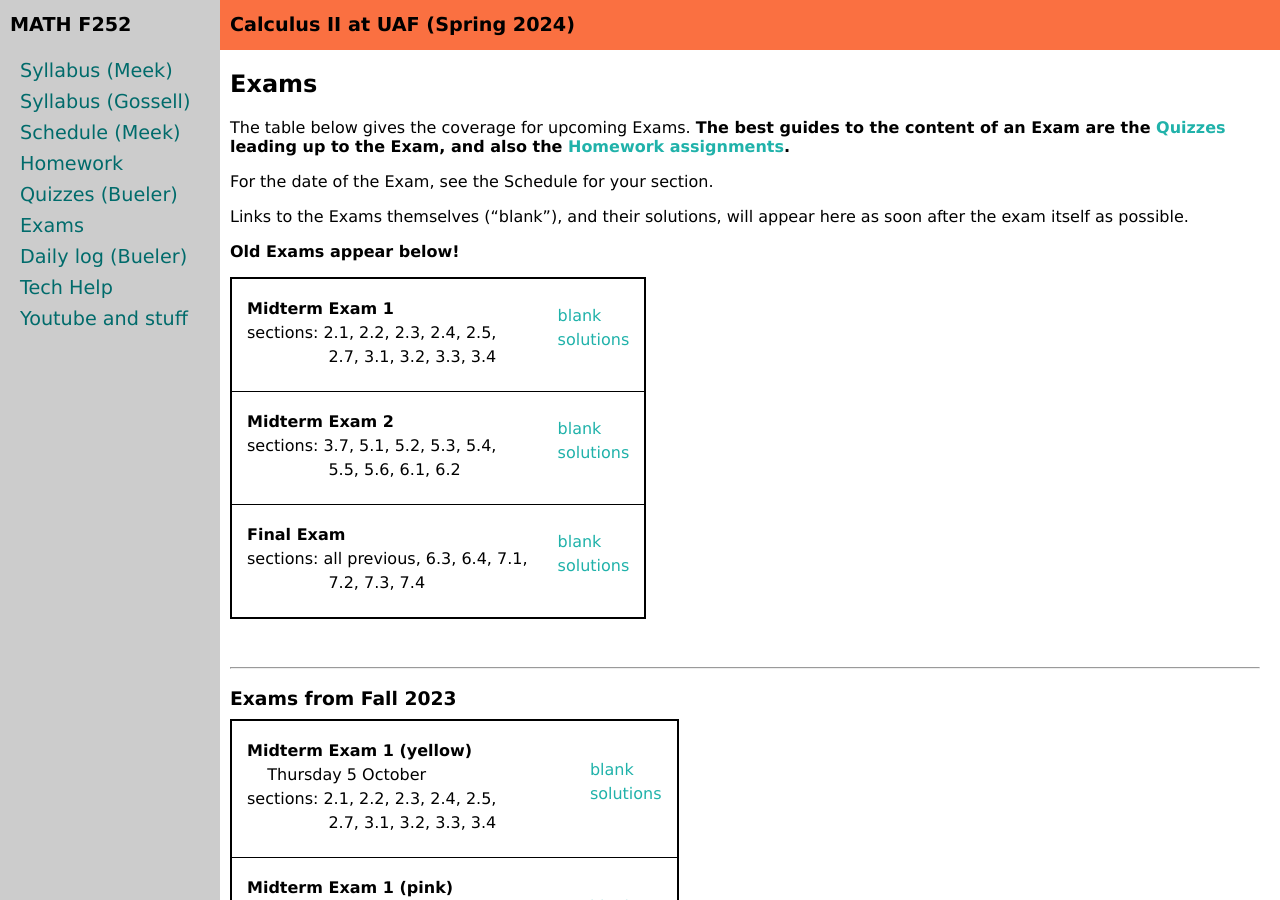
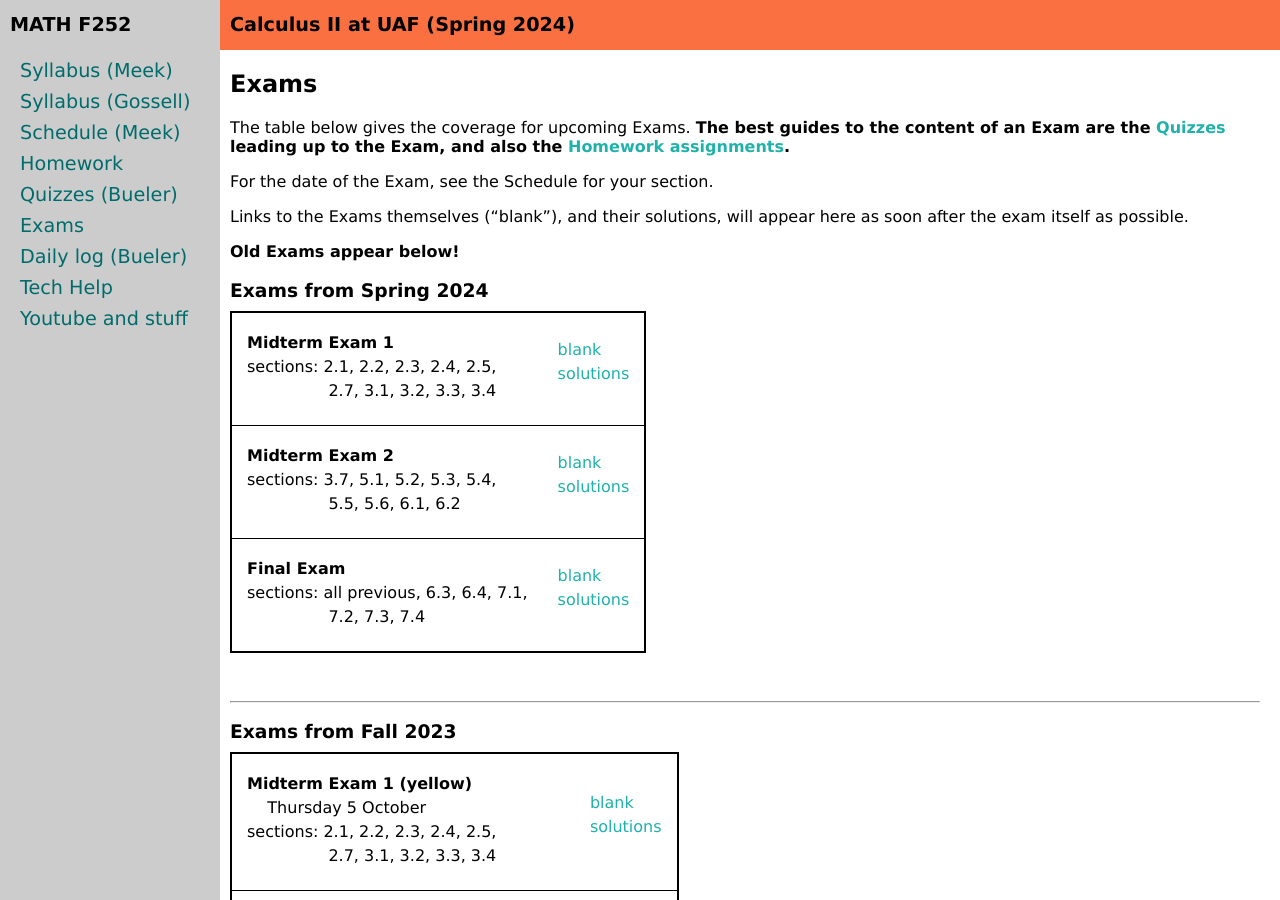
Before and after one commit to uaf-math/calc2, a Jekyll site: the page built from exams.md, in a window 1280 px wide and 900 px high. Built offline with Jekyll 4.4.1, drawn with Linux system fonts in a browser that asks for light colours.

Commit message:
moved sp24 exams to old exams

```diff
--- a/exams.md
+++ b/exams.md
@@ -13,7 +13,9 @@
 
 <b>Old Exams appear below!</b>
 
-{% include exam_table.md  data=site.data.exams %}
+### Exams from Spring 2024
+
+{% include exam_table.md  data=site.data.examsS24 %}
 
 <div style="padding-bottom: 40px"></div>
 
```
Also changed, not shown: _data/examsS24.yml (renamed from _data/exams.yml).
